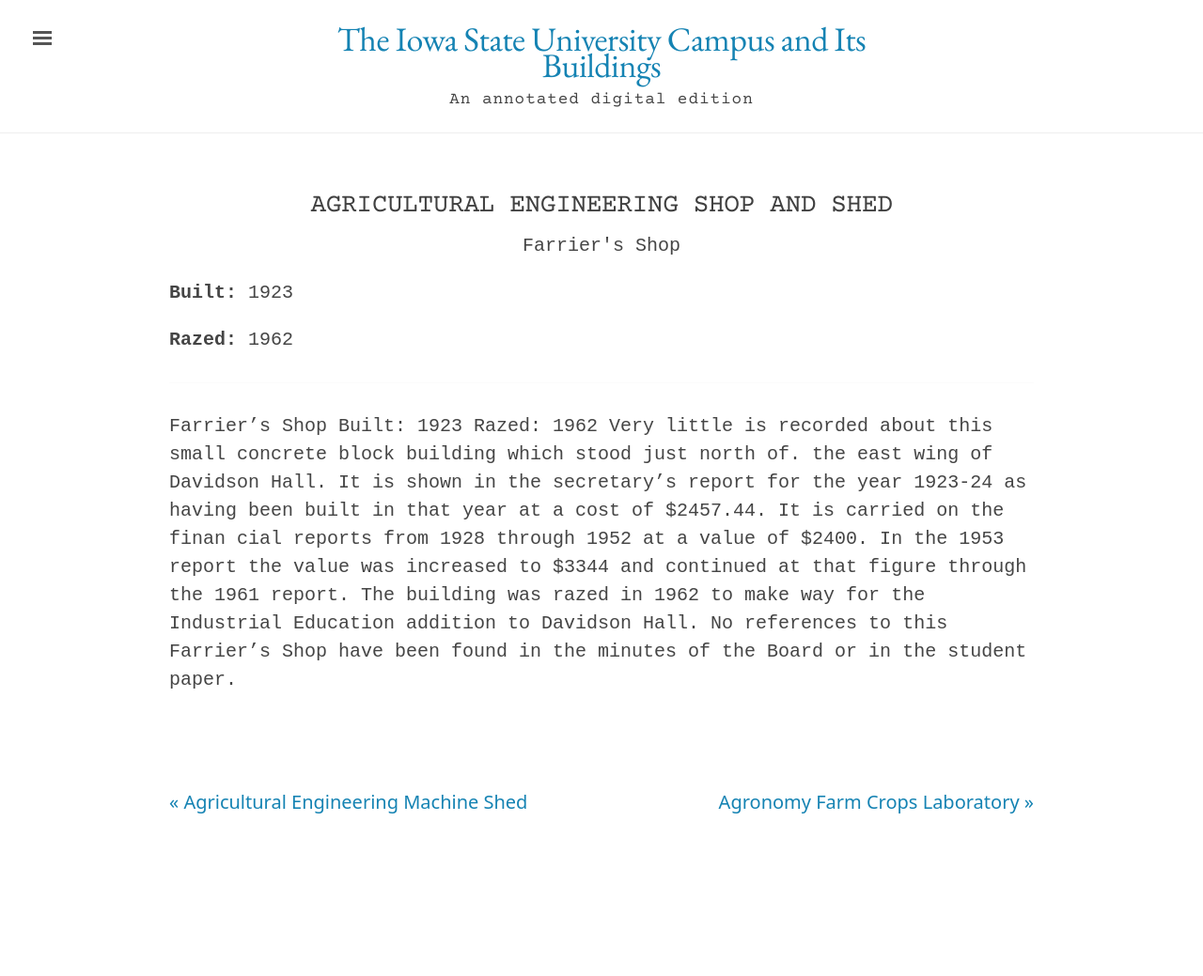
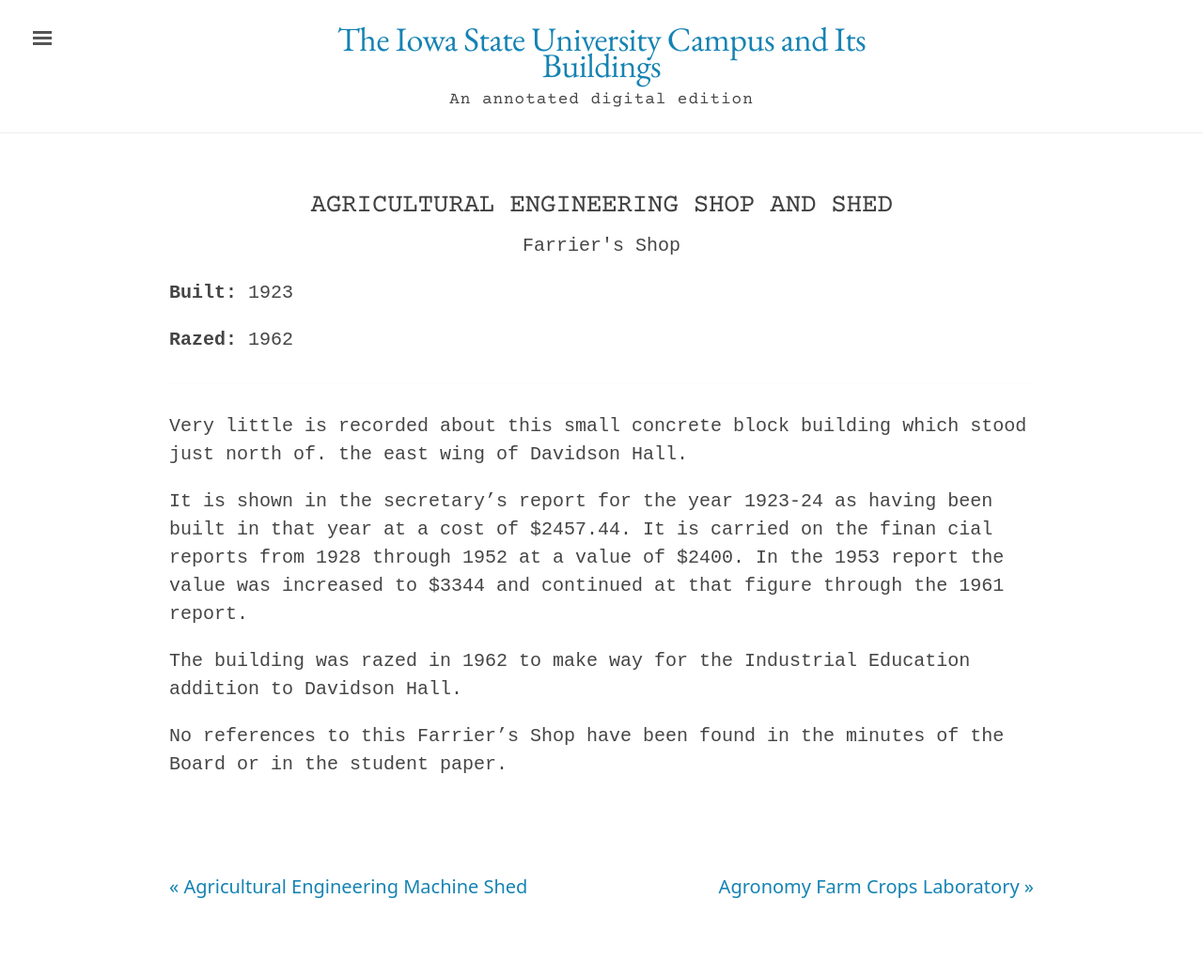
Before and after one commit to emanderson811/day-edition, a Jekyll site: the page built from _texts/buildings/004day-agricultural-eng-shop.md, in a window 1280 px wide. Shown: the whole page at 94% size. Built offline with Jekyll 4.4.1, drawn with Linux system fonts in a browser that asks for light colours; before the commit the page ends 949 px from its top, so only the background shows below that.

Commit message:
Update 004day-agricultural-eng-shop.md

```diff
--- a/_texts/buildings/004day-agricultural-eng-shop.md
+++ b/_texts/buildings/004day-agricultural-eng-shop.md
@@ -15,9 +15,10 @@
 
 ---
 
-Farrier's Shop
-Built: 1923 Razed: 1962
 Very little is recorded about this small concrete block building which stood just north of. the east wing of Davidson Hall.
+
 It is shown in the secretary's report for the year 1923-24 as having been built in that year at a cost of $2457.44. It is carried on the finan cial reports from 1928 through 1952 at a value of $2400. In the 1953 report the value was increased to $3344 and continued at that figure through the 1961 report.
+
 The building was razed in 1962 to make way for the Industrial Education addition to Davidson Hall.
+
 No references to this Farrier's Shop have been found in the minutes of the Board or in the student paper.
```
